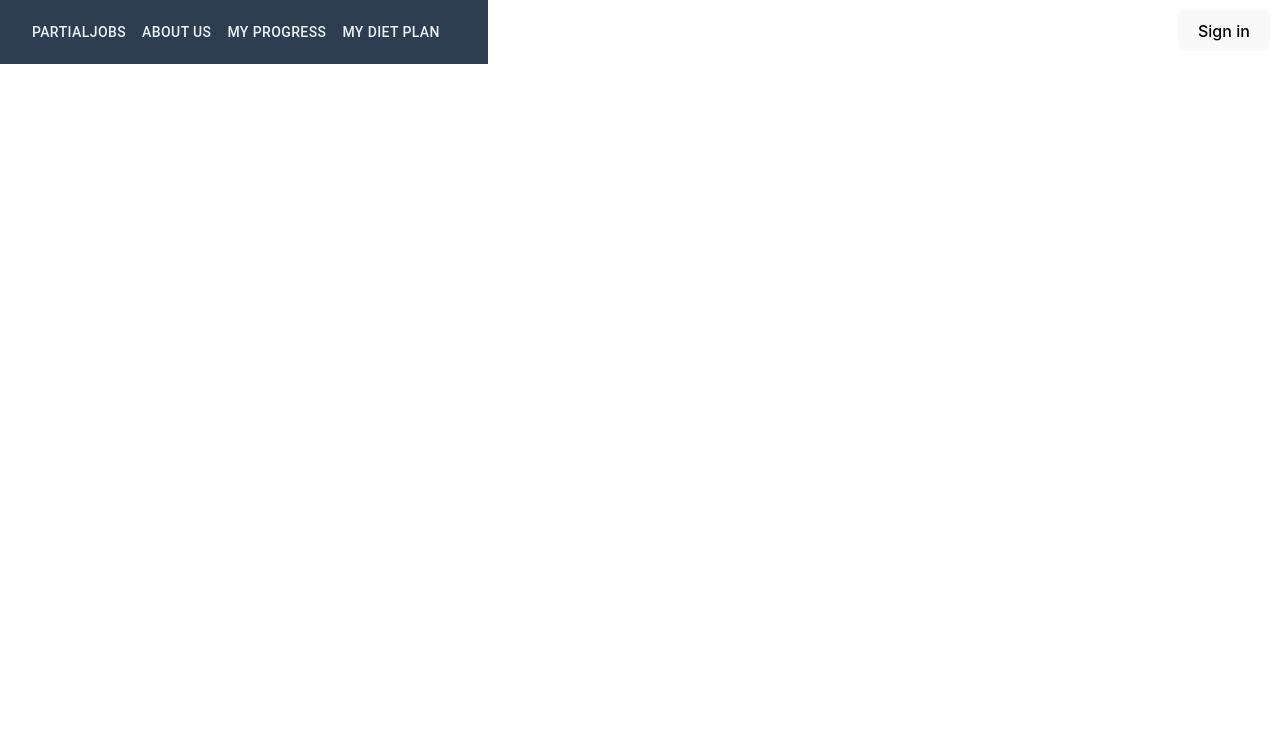
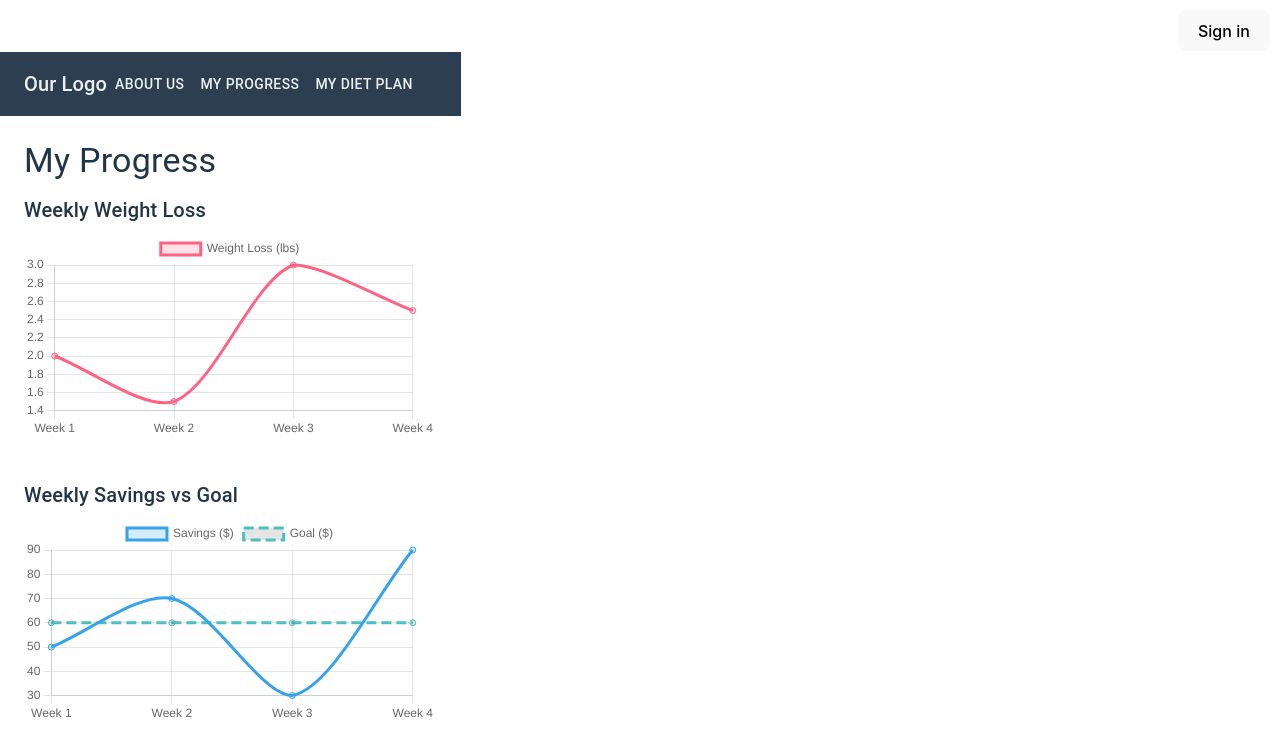
Before and after one commit to gus-droid/PARTIALJOBS, a React (Vite) app in the folder clerk-react/: page /progress in a window 1280 px wide. Shown: the top 756 px of the page. Built offline with nearby package versions, Linux system fonts and the light colour scheme; no server answers; the HTML template or start-up script is replaced by a standard one.

Commit message:
Updated MyProgress File

```diff
--- a/clerk-react/package.json
+++ b/clerk-react/package.json
@@ -17,6 +17,7 @@
     "@mui/material": "^6.1.0",
     "@types/react-router-dom": "^5.3.3",
     "axios": "^1.7.7",
+    "chart.js": "^4.4.4",
     "cors": "^2.8.5",
     "dotenv": "^16.4.5",
     "express": "^4.21.0",
@@ -24,6 +25,7 @@
     "mongoose": "^8.6.2",
     "openai": "^4.61.0",
     "react": "^18.3.1",
+    "react-chartjs-2": "^5.2.0",
     "react-dom": "^18.3.1",
     "react-router-dom": "^6.26.2",
     "ts-node": "^10.9.2"
--- a/clerk-react/src/FormPage.tsx
+++ b/clerk-react/src/FormPage.tsx
@@ -61,7 +61,7 @@ const FormPage = () => {
         event.preventDefault();
 
         try {
-          const response = await axios.post('http://localhost:5000/api/users/create', formData);  // Ensure the URL is correct
+          const response = await axios.post('http://localhost:5001/api/users/create', formData);  // Ensure the URL is correct
           console.log('User created:', response.data);
           navigate('/result', { state: formData });
         } catch (error) {
--- a/clerk-react/src/MyProgress.tsx
+++ b/clerk-react/src/MyProgress.tsx
@@ -1,23 +1,109 @@
 import React from 'react';
 import { AppBar, Toolbar, Typography, Box, Button } from '@mui/material';
+import { Line } from 'react-chartjs-2';
 import { Link } from 'react-router-dom';
+import {
+  Chart as ChartJS,
+  CategoryScale,
+  LinearScale,
+  PointElement,
+  LineElement,
+  Title,
+  Tooltip,
+  Legend
+} from 'chart.js';
+
+// Register Chart.js components
+ChartJS.register(
+  CategoryScale,
+  LinearScale,
+  PointElement,
+  LineElement,
+  Title,
+  Tooltip,
+  Legend
+);
 
 const MyProgress: React.FC = () => {
+  // Sample data for weekly weight loss and savings
+  const weightLossData = {
+    labels: ['Week 1', 'Week 2', 'Week 3', 'Week 4'],
+    datasets: [
+      {
+        label: 'Weight Loss (lbs)',
+        data: [2, 1.5, 3, 2.5], // Example data points
+        borderColor: 'rgba(255, 99, 132, 1)',
+        backgroundColor: 'rgba(255, 99, 132, 0.2)',
+        tension: 0.3,
+        fill: true,
+      },
+    ],
+  };
+
+  const savingsData = {
+    labels: ['Week 1', 'Week 2', 'Week 3', 'Week 4'],
+    datasets: [
+      {
+        label: 'Savings ($)',
+        data: [50, 70, 30, 90], // Example data points
+        borderColor: 'rgba(54, 162, 235, 1)',
+        backgroundColor: 'rgba(54, 162, 235, 0.2)',
+        tension: 0.3,
+        fill: true,
+      },
+      {
+        label: 'Goal ($)',
+        data: [60, 60, 60, 60], // Example comparison data
+        borderColor: 'rgba(75, 192, 192, 1)',
+        borderDash: [10, 5],
+        fill: false,
+      },
+    ],
+  };
+
   return (
     <>
-    <Box sx={{ display: 'flex', flexDirection: 'column', minHeight: '100vh', color: "gray" }}>
+      {/* Navbar */}
       <AppBar position="static" elevation={0} sx={{ bgcolor: '#2c3e50' }}>
         <Toolbar>
           <Typography variant="h6" component="div" sx={{ flexGrow: 1, color: '#ecf0f1' }}>
-                    <Button color="inherit" href="/" sx={{ color: '#ecf0f1' }}>PartialJobs</Button>
+            Our Logo
           </Typography>
           <Box sx={{ mr: 2 }}>
-                        <Button color="inherit" component={Link} to="/about" sx={{ color: '#ecf0f1' }}>About Us</Button>
-                        <Button color="inherit" component={Link} to="/progress" sx={{ color: '#ecf0f1' }}>My Progress</Button>
-                        <Button color="inherit" component={Link} to="/diet-plan" sx={{ color: '#ecf0f1' }}>My Diet Plan</Button>
+            <Button color="inherit" component={Link} to="/about" sx={{ color: '#ecf0f1' }}>
+              About Us
+            </Button>
+            <Button color="inherit" component={Link} to="/progress" sx={{ color: '#ecf0f1' }}>
+              My Progress
+            </Button>
+            <Button color="inherit" component={Link} to="/diet-plan" sx={{ color: '#ecf0f1' }}>
+              My Diet Plan
+            </Button>
           </Box>
         </Toolbar>
       </AppBar>
+
+      {/* Line Graphs */}
+      <Box sx={{ padding: 3 }}>
+        <Typography variant="h4" gutterBottom>
+          My Progress
+        </Typography>
+
+        {/* Weight Loss Chart */}
+        <Box sx={{ marginBottom: 5 }}>
+          <Typography variant="h6" gutterBottom>
+            Weekly Weight Loss
+          </Typography>
+          <Line data={weightLossData} />
+        </Box>
+
+        {/* Savings Chart */}
+        <Box>
+          <Typography variant="h6" gutterBottom>
+            Weekly Savings vs Goal
+          </Typography>
+          <Line data={savingsData} />
+        </Box>
       </Box>
     </>
   );
```
Also changed, not shown: 2 other files (tests, documents, lock files or other folders). Lines whose indentation alone changed are shown as unchanged.
